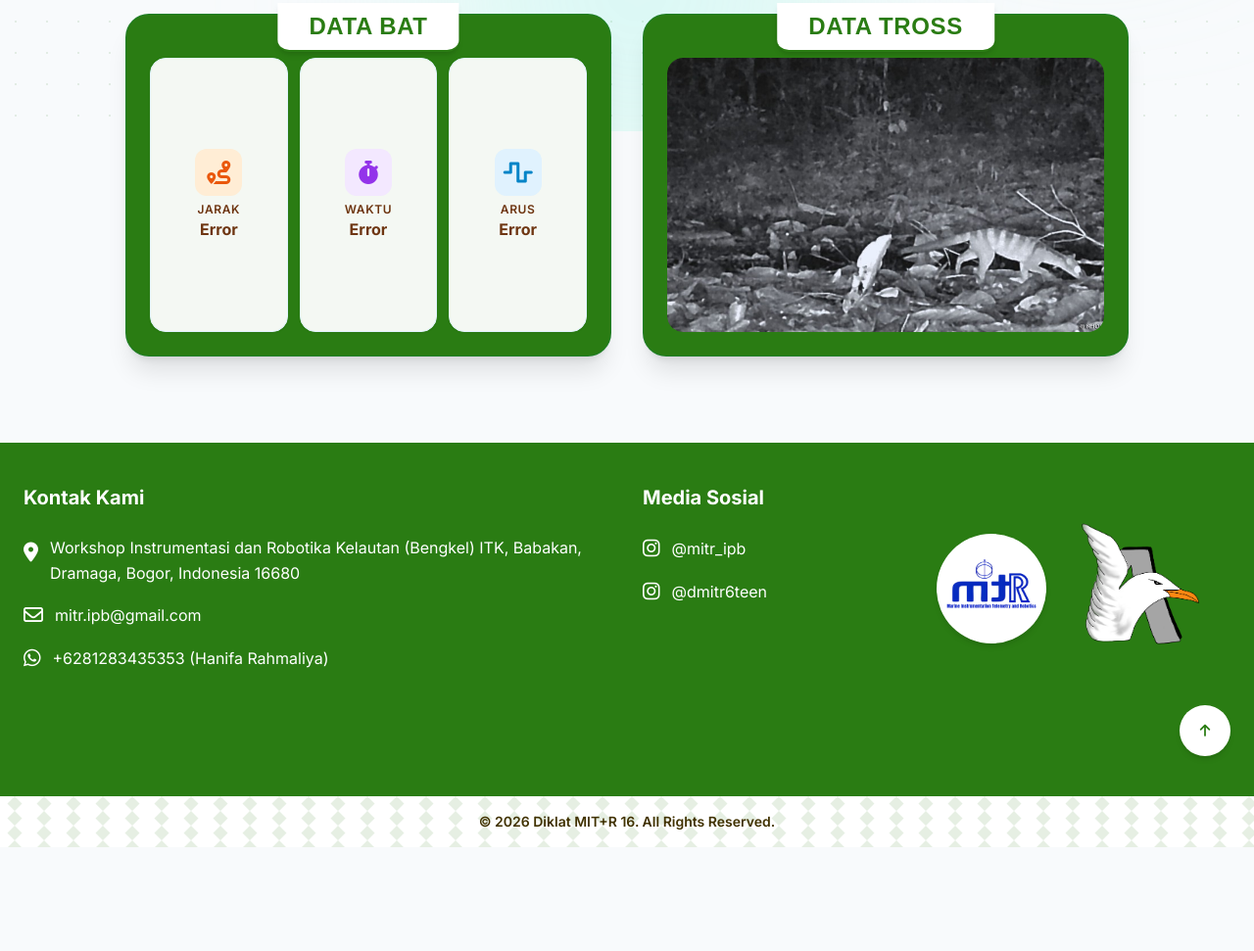
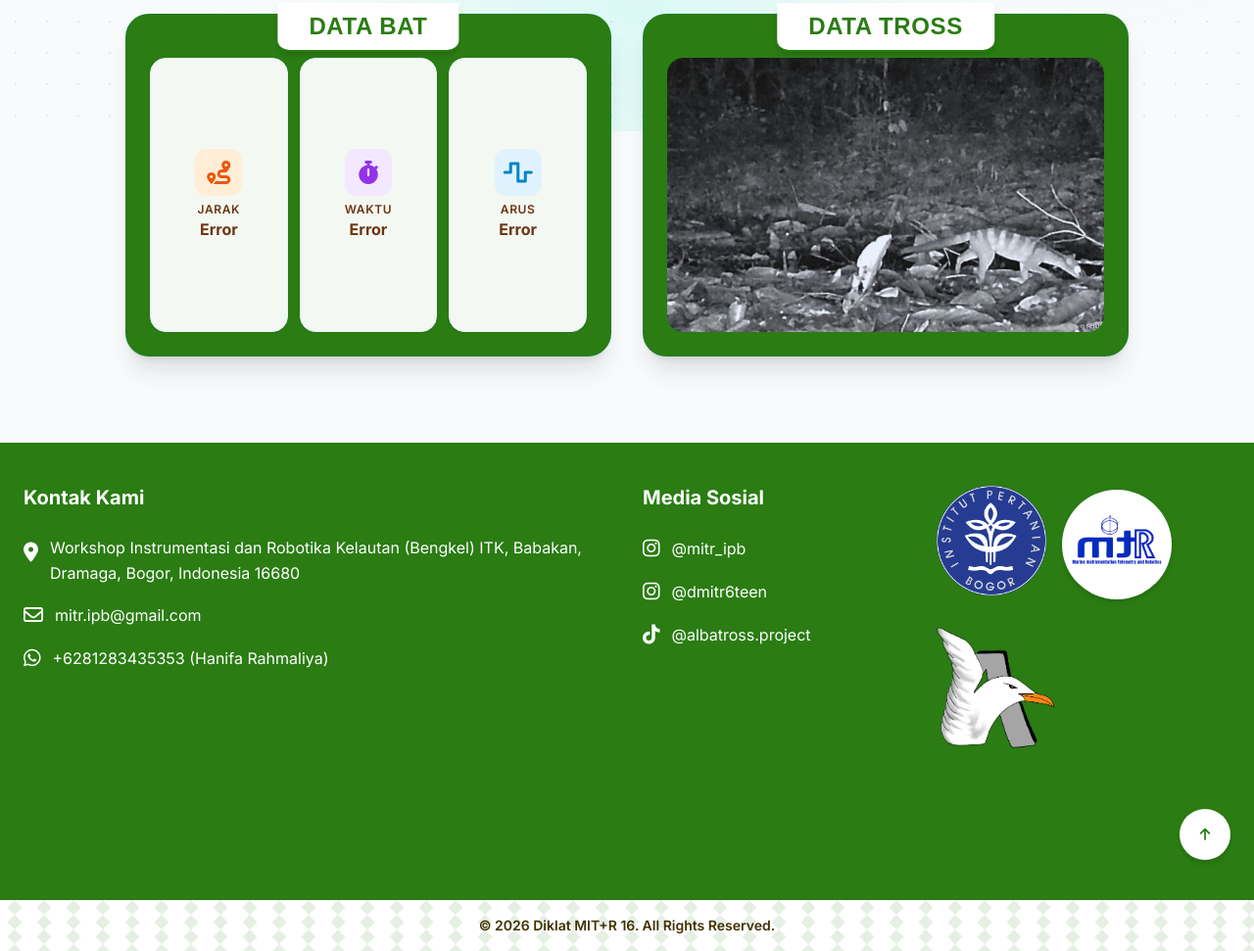
Before and after one commit to poicasan/ALBATROSS.github.io, a plain HTML site: page data.html in a window 1280 px wide. Shown: the part 666-1637 px from the top of the page at 98% size. Before the commit the page ends 1531 px from the top, so only its background shows below. Drawn offline with nearby package versions, Linux system fonts and the light colour scheme; no server answers; a web font is replaced by a local one.

Commit message:
Update data.html

```diff
--- a/data.html
+++ b/data.html
@@ -677,13 +677,11 @@
     </script>
 
     <br>
-    <footer class="bg-[#2A7C13] px-4 sm:px-6 py-10 border-t-[2px] border-[#2A7C13] relative z-20">
+    <footer class="bg-[#2A7C13] px-4 sm:px-6 py-10 border-t-[2px] border-[#2A7C13]">
         <div class="max-w-7xl mx-auto grid grid-cols-1 md:grid-cols-4 gap-8">
 
-            <!-- Kolom 1 (Dibuat lebih lebar/span 2): Lokasi, Email, dan WhatsApp -->
             <div class="md:col-span-2 flex flex-col gap-4 text-white">
                 <h3 class="font-bold text-xl mb-2">Kontak Kami</h3>
-
                 <a href="https://maps.app.goo.gl/mirmGEEjNxX9zrjp9"
                     class="flex items-start gap-3 hover:text-[#76C457] transition">
                     <i class="fa-solid fa-location-dot text-xl mt-1"></i>
@@ -692,22 +690,18 @@
                         Dramaga, Bogor, Indonesia 16680
                     </span>
                 </a>
-
                 <a href="mailto:mitr.ipb@gmail.com" class="flex items-center gap-3 hover:text-[#76C457] transition">
                     <i class="fa-regular fa-envelope text-xl"></i>
                     <span>mitr.ipb@gmail.com</span>
                 </a>
-
                 <a href="https://wa.me/6281283435353" class="flex items-center gap-3 hover:text-[#76C457] transition">
                     <i class="fa-brands fa-whatsapp text-xl"></i>
                     <span class="break-words">+6281283435353 (Hanifa Rahmaliya)</span>
                 </a>
             </div>
 
-            <!-- Kolom 2: Sosial Media -->
             <div class="flex flex-col gap-4 text-white">
                 <h3 class="font-bold text-xl mb-2">Media Sosial</h3>
-
                 <a href="https://www.instagram.com/mitr_ipb/"
                     class="flex items-center gap-3 hover:text-[#76C457] transition">
                     <i class="fa-brands fa-instagram text-xl"></i>
@@ -718,25 +712,29 @@
                     <i class="fa-brands fa-instagram text-xl"></i>
                     <span>@dmitr6teen</span>
                 </a>
-                <!-- Kamu bisa tambahkan link LinkedIn atau YouTube di sini jika ada -->
+                <a href="https://www.tiktok.com/@albatross.project?_r=1&_t=ZS-9Axq4vlIaHd"
+                    class="flex items-center gap-3 hover:text-[#76C457] transition">
+                    <i class="fa-brands fa-tiktok text-xl"></i>
+                    <span>@albatross.project</span>
+                </a>
             </div>
 
-            <!-- Kolom 3: Logo dan Tombol Back to Top -->
             <div class="flex flex-col items-start gap-7 text-white h-full">
-                <!-- Bagian Logo Baru Anda -->
-                <div class="w-full flex flex-wrap items-center justify-start pb-12 gap-4">
-                    <!-- Perbaikan typo: trasnform menjadi transform -->
+                <div class="w-full flex flex-wrap items-center justify-start pb-12 gap-4" style="margin-top: -30px;">
                     <div
-                        class="flex items-center justify-center w-16 h-16 sm:w-28 sm:h-28 bg-white rounded-full shadow-md shrink-0 p-2 transform -translate-x-4 translate-y-8 hover:scale-105 transition-transform">
+                        class="h-16 sm:h-[120px] w-20 h-20 sm:w-28 sm:h-28 object-contain shrink-0 p-0 transform sm:-translate-x-4 translate-y-4 sm:translate-y-8">
+                        <img src="Logo_IPB.png" alt="Logo IPB University"
+                            class="h-16 sm:h-[120px] w-auto object-contain transform sm:-translate-y-1">
+                    </div>
+                    <div
+                        class="flex items-center justify-center w-16 h-16 sm:w-28 sm:h-28 bg-white rounded-full shadow-md shrink-0 p-2 transform sm:-translate-x-4 translate-y-3 sm:translate-y-8">
                         <img src="logo mitr.png" alt="Logo MIT+R"
-                            class="h-16 sm:h-[120px] w-auto object-contain transform -translate-y-1">
+                            class="h-16 sm:h-[120px] w-auto object-contain transform sm:-translate-y-1">
                     </div>
-                    <!-- Logo Tambahan -->
-                    <img src="logo ALBATROSS.png" alt="Logo Kedua"
-                        class="h-16 sm:h-[150px] w-auto object-contain transform -translate-x-4 translate-y-8 hover:scale-105 transition-transform">
+                    <img src="logo ALBATROSS.png" alt="Logo ALBATROSS"
+                        class="h-16 sm:h-[150px] w-auto object-contain transform sm:-translate-x-9 translate-y-4 sm:translate-y-8">
                 </div>
 
-                <!-- Tombol Back to Top yang HILANG dikembalikan di sini -->
                 <div class="w-full flex justify-end mt-auto">
                     <button id="back-to-top"
                         class="group flex items-center p-3 bg-white text-white rounded-full shadow-md hover:bg-[#FFFFFF] hover:shadow-xl hover:-translate-y-1 transition-all duration-500 ease-in-out cursor-pointer">
```
